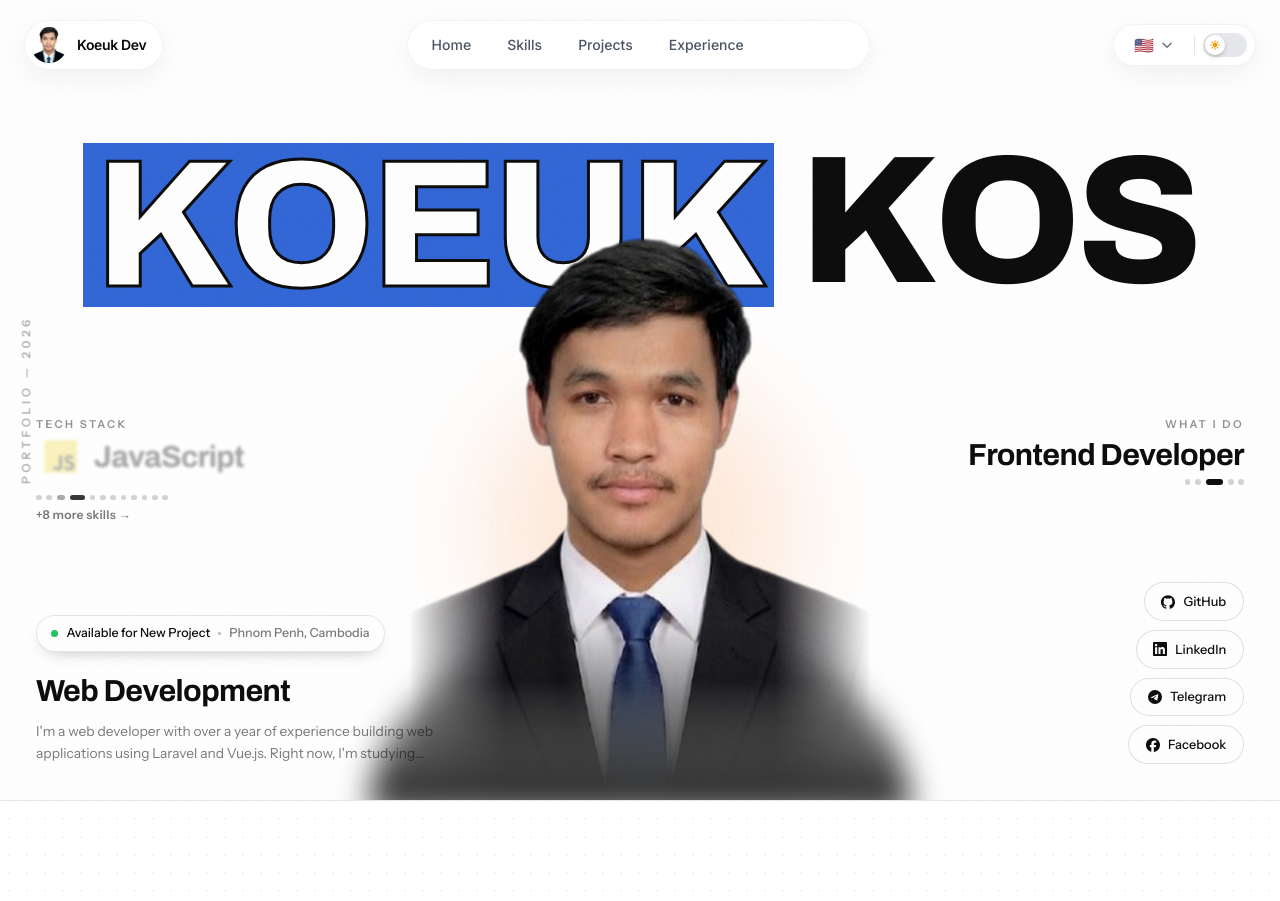
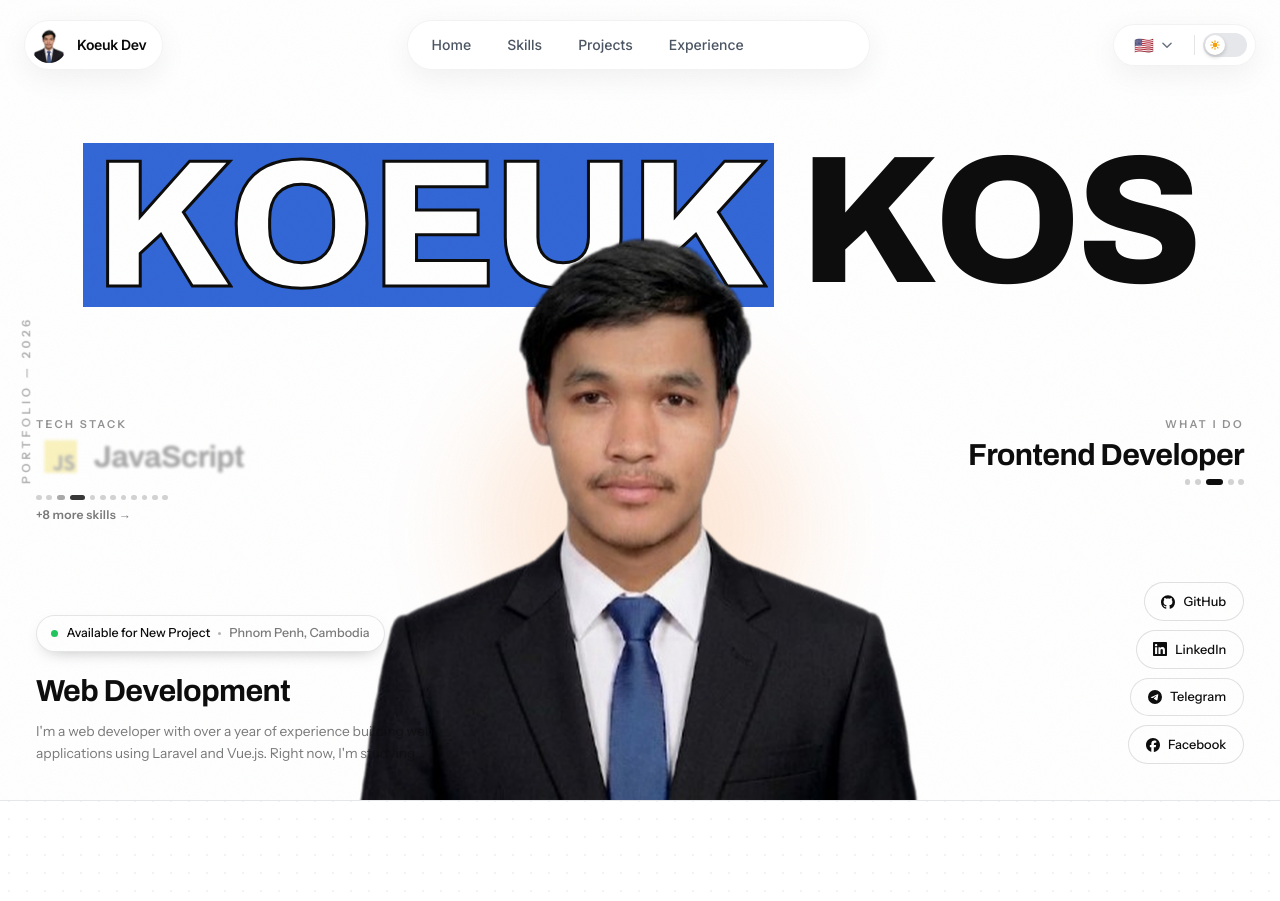
Before and after one commit to koeuk/Portfolio, a Nuxt app: page / in a window 1280 px wide. Shown: the top 901 px of the page. Built offline with nearby package versions, Linux system fonts and the light colour scheme.

Commit message:
refactor: remove portrait shade and mask styling and delete unused profile images

```diff
--- a/components/ui/HeroFuturistic.vue
+++ b/components/ui/HeroFuturistic.vue
@@ -31,7 +31,6 @@
       <!-- Portrait, overlapping the name -->
       <div class="hero-portrait" :style="{ animationDelay: '0.34s' }">
         <span class="portrait-glow" aria-hidden="true"></span>
-        <span class="portrait-shade" aria-hidden="true"></span>
         <img
           src="/images/koeuk-profile.png"
           :alt="personalInfo.name"
@@ -401,25 +400,6 @@ html.dark .portrait-glow {
   );
 }
 
-/* Black shade under the suit so the photo's dark edges blend into it */
-.portrait-shade {
-  position: absolute;
-  z-index: 2;
-  left: 50%;
-  bottom: -2%;
-  width: 96%;
-  height: 30%;
-  transform: translateX(-50%);
-  border-radius: 50% 50% 0 0 / 100% 100% 0 0;
-  background: linear-gradient(
-    180deg,
-    rgba(13, 13, 13, 0) 0%,
-    rgba(13, 13, 13, 0.5) 45%,
-    rgba(13, 13, 13, 0.92) 100%
-  );
-  filter: blur(16px);
-}
-
 .portrait-img {
   position: relative;
   z-index: 1;
@@ -428,13 +408,6 @@ html.dark .portrait-glow {
   object-fit: contain;
   object-position: bottom center;
   user-select: none;
-  /* Fade the photo's hard bottom and side edges into the page */
-  -webkit-mask-image: linear-gradient(180deg, #000 82%, transparent 100%),
-    linear-gradient(90deg, transparent 9%, #000 26%, #000 74%, transparent 91%);
-  -webkit-mask-composite: source-in;
-  mask-image: linear-gradient(180deg, #000 82%, transparent 100%),
-    linear-gradient(90deg, transparent 9%, #000 26%, #000 74%, transparent 91%);
-  mask-composite: intersect;
   animation: portrait-float 6.5s ease-in-out infinite;
 }
 
```
Also changed, not shown: public/images/koeuk.jpg, public/images/profile.jpg.
